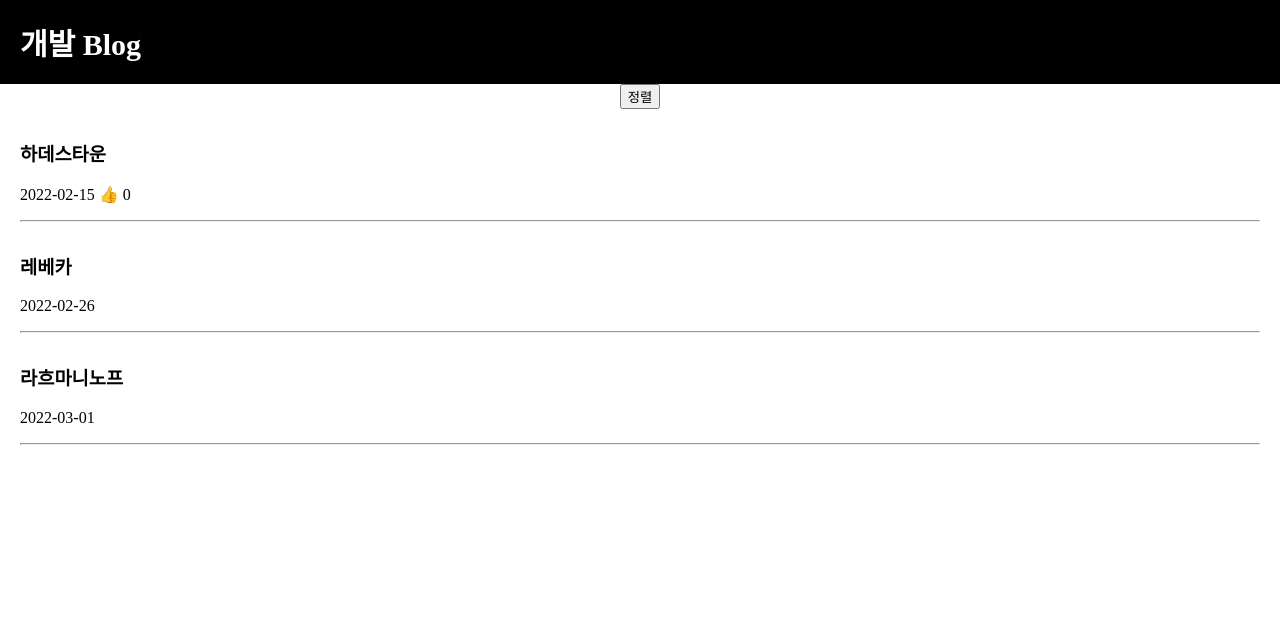
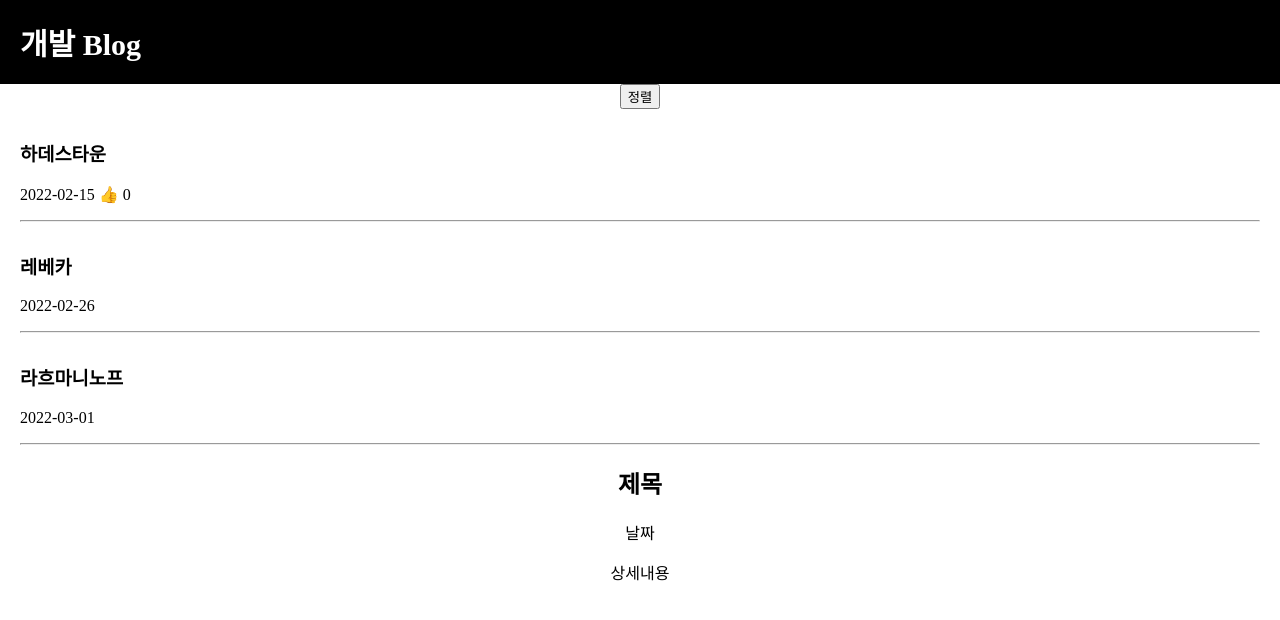
Before and after one commit to choijueun/React, a React (Create React App) app in the folder blog/: page / in a window 1280 px wide. Shown: the top 620 px of the page. Built offline with nearby package versions, Linux system fonts and the light colour scheme.

Commit message:
modal HTML

```diff
--- a/blog/src/App.js
+++ b/blog/src/App.js
@@ -48,6 +48,13 @@ function App() {
                 <p>{ contents[2]['date'] }</p>
                 <hr/>
             </div>
+
+
+            <div className="modal">
+                <h2>제목</h2>
+                <p>날짜</p>
+                <p>상세내용</p>
+            </div>
         </div>
     );
 }
```
